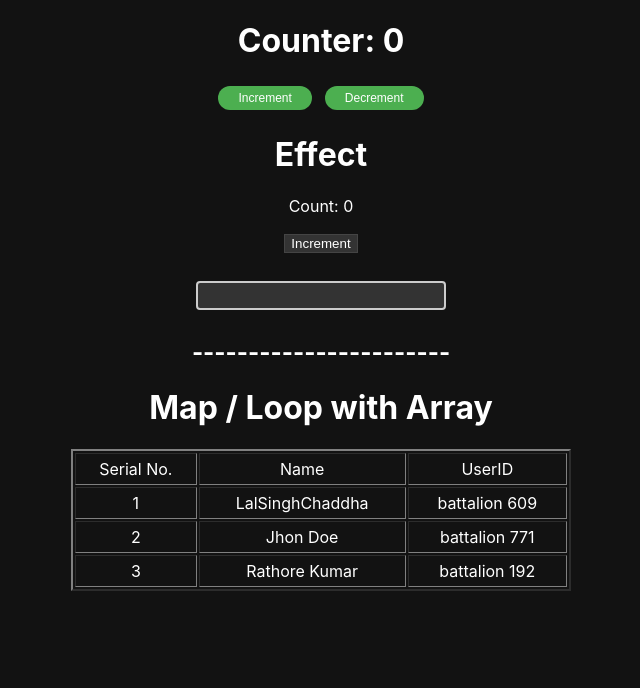
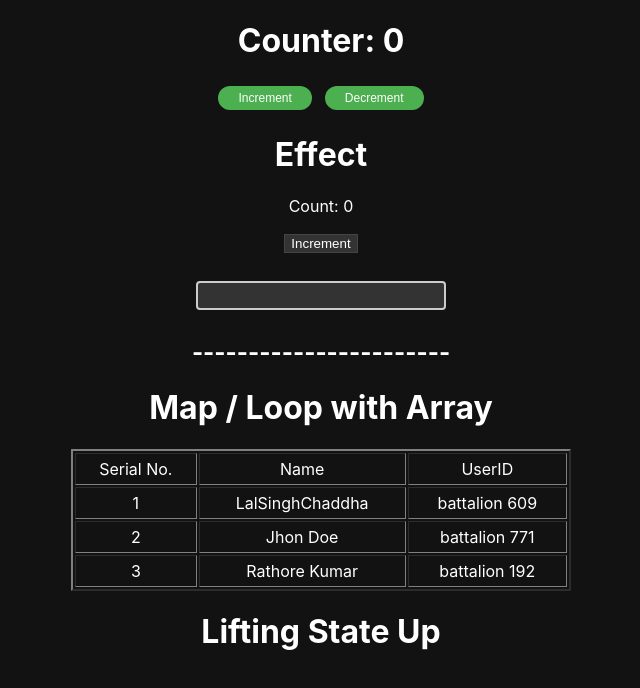
Before and after one commit to Shivam-io-afk/learningReact, a React (Create React App) app: page / in a window 1280 px wide. Shown: the top 688 px of the page, without its empty margins (319-959 px from the left). Built offline with nearby package versions, Linux system fonts and the light colour scheme.

Commit message:
KnowReact;

```diff
--- a/src/ClassComponent.js
+++ b/src/ClassComponent.js
@@ -41,7 +41,10 @@ class User extends React.Component {
     render() {
         console.log("Rendered");
         return (
-            <div>
+            <>
+                <br /><br /><br /> <hr /> <br /><br />
+
+
                 <h1>Class Component</h1>
                 <h2>Hi, I'm {this.state.name}</h2>
                 <h3>My User ID is {this.state.userID}</h3>
@@ -53,7 +56,7 @@ class User extends React.Component {
                 {
                     this.state.count % 2 ? <Child /> : null
                 }
-            </div>
+            </>
         );
     }
 }
--- a/src/ConditionRenderin.js
+++ b/src/ConditionRenderin.js
@@ -12,6 +12,9 @@ const Rendering = () => {
 
     return (
         <div>
+            <br /><br /><br />
+            <br /><hr /> <br />
+
             {
                 isLoggedIn ? <div> <h1>Welcome back!</h1> </div>
                     : <div>
--- a/src/Hooks/Effect.js
+++ b/src/Hooks/Effect.js
@@ -33,7 +33,7 @@ export function EffectWithStateProps(props){
     console.log(props);
 
     useEffect(() => {
-        console.log("useEffectWithStateProps");
+        console.log("useEffectWithProps");
     },[props.data]);
     return(
         <div>
--- a/src/Hooks/HandlingArrayList.js
+++ b/src/Hooks/HandlingArrayList.js
@@ -28,7 +28,7 @@ const ArryHandling = () => {
                                     <td>{index + 1}</td>
                                     <td>{item.Name}</td>
                                     <td>{item.UserID}</td>
-                                </tr>
+                                </tr>//
                             )
                         })
                     }
--- /dev/null
+++ b/src/Hooks/StateUp.js
@@ -0,0 +1,13 @@
+import React from 'react';
+
+const StateUp = () => {
+    return (
+        <div>
+            <h1>Lifting State Up</h1>
+        </div>
+    )
+}
+
+
+
+export default StateUp;
--- a/src/UsingProps.js
+++ b/src/UsingProps.js
@@ -17,6 +17,8 @@ function Proper(props) {
 
     return (
         <div>
+                    <br /><hr /><hr /><br />
+
             <h5>{props.name}</h5>
             <h5>{props.userID}</h5>
             <br></br>
--- a/src/UsingState.js
+++ b/src/UsingState.js
@@ -11,7 +11,9 @@ export function State() {
   };
 
   return (
-    <div>
+    <>
+            <br /><hr /><hr /><br />
+
       <h3>Count: {count}</h3>
       <button onClick={increment}>Increment</button>
 
@@ -34,6 +36,6 @@ export function State() {
       &nbsp;&nbsp;
       <button value="Toggle" onClick={() => setVisible(!visible)}>Toggle</button>
 
-    </div>
+    </>
   );
 }
--- a/src/form.js
+++ b/src/form.js
@@ -13,6 +13,8 @@ function FormHandler(pops) {
 
     return (
         <div style={{ height: "150px", width: "100%" }}>
+                    <br /><hr /><hr /><br />
+
             <h1>Form Handler</h1>
             <form onSubmit={(prevent)} style={{ display: "flex", justifyContent: "center", flexDirection: "column", alignItems: "center", height: "100%", width: "100%" }}>
                 <input type='text' autoFocus onChange={(e) => setName(e.target.value)}/>
--- a/src/index.js
+++ b/src/index.js
@@ -11,6 +11,7 @@ import Rendering from './ConditionRenderin';
 import States from './Hooks/State';
 import Effect from './Hooks/Effect';
 import ArryHandling from './Hooks/HandlingArrayList';
+import Lifting  from './Hooks/StateUp';
 
 
 const root = ReactDOM.createRoot(document.getElementById('root'));
@@ -21,25 +22,10 @@ root.render(
       k < 1 ?
         <div>
           <App />
-
-          <br /><hr /><hr /><br />
-
           <State />
-
-          <br /><hr /><hr /><br />
-
           <Porps name='LalSinghChaddha' userID="battalion 609" />
-
-          <br /><hr /><hr /><br />
-
           <Form />
-
-          <br /><br /><br />
-          <br /><hr /> <br />
-
           <Rendering />
-          <br /><br /><br /> <hr /> <br /><br />
-
           <Class />
         </div>
         :
@@ -48,6 +34,7 @@ root.render(
             <States />
             <Effect />
             <ArryHandling/>
+            <Lifting/>
           </div>
           :
           null
```
Also changed, not shown: src/Hooks/Parent.js (added, +11 -0 lines).
